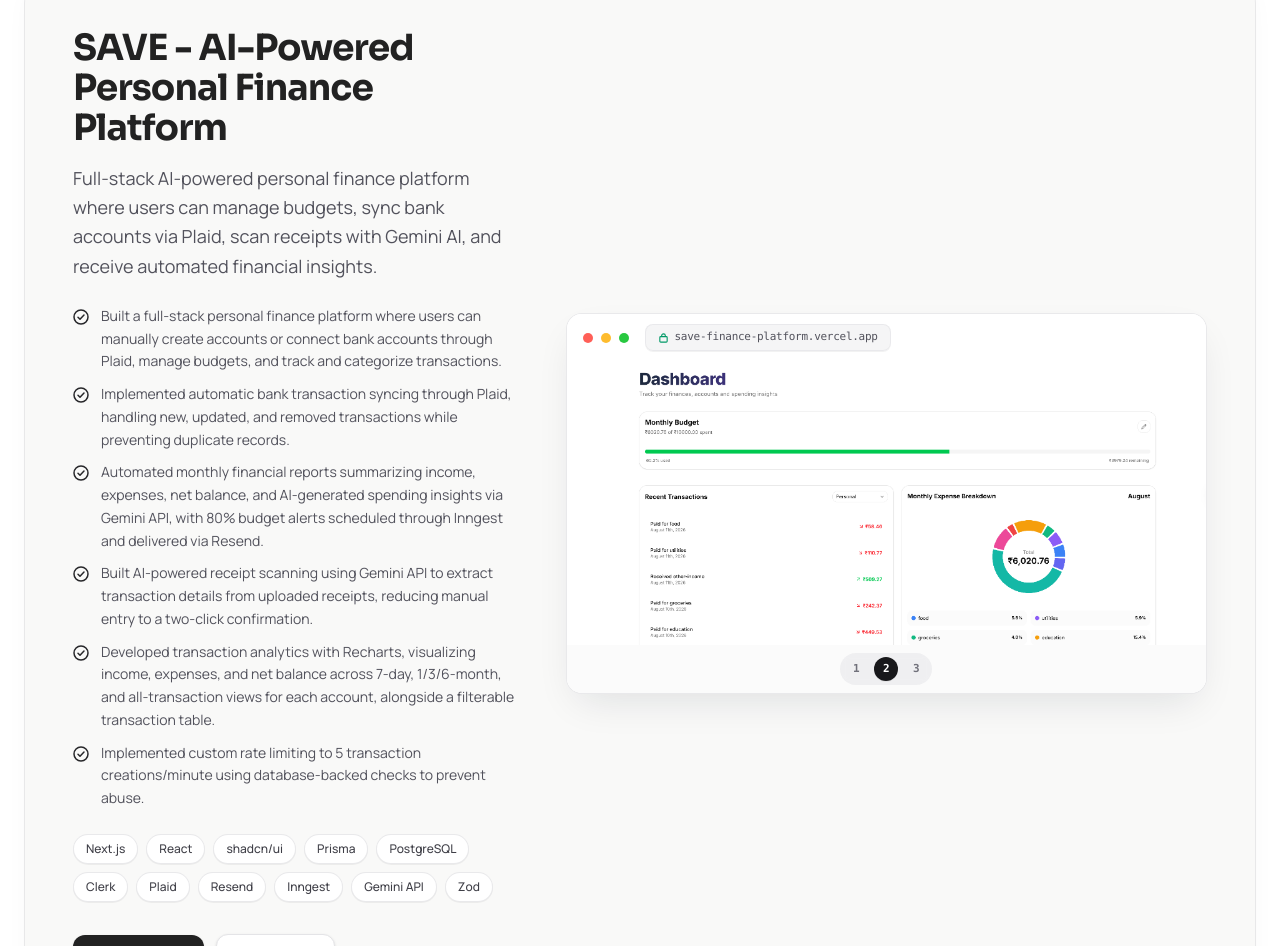
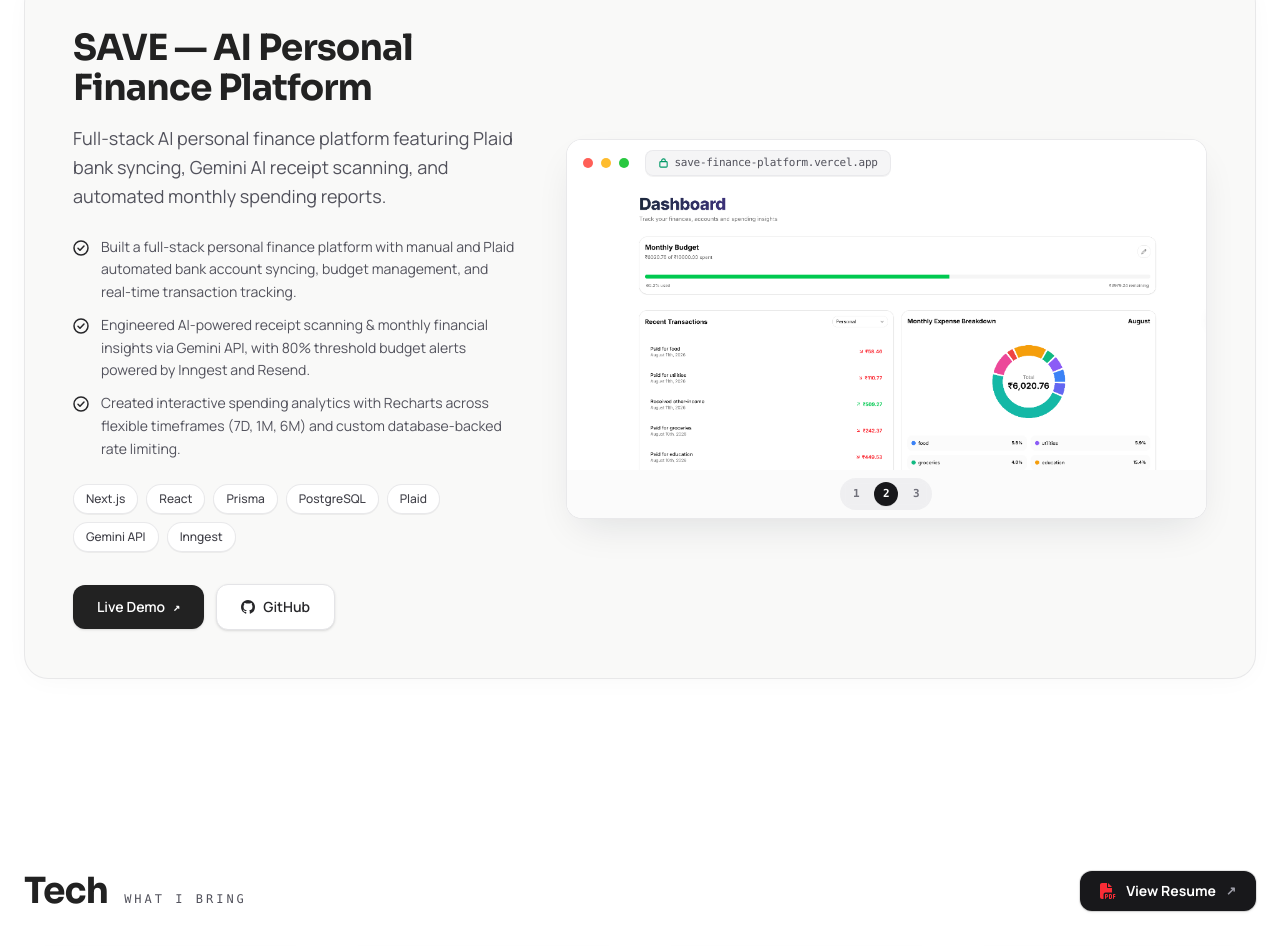
Before and after one commit to abhishek-vetal/portfolio, a Next.js app: page / in a window 1280 px wide. Shown: the part 1854-2800 px from the top of the page. Built offline with nearby package versions, Linux system fonts and the light colour scheme.

Commit message:
Streamline and condense SAVE project card for clean layout

```diff
--- a/src/app/page.tsx
+++ b/src/app/page.tsx
@@ -29,29 +29,22 @@
     ],
   },
   {
-    name: "SAVE - AI-Powered Personal Finance Platform",
+    name: "SAVE — AI Personal Finance Platform",
     description:
-      "Full-stack AI-powered personal finance platform where users can manage budgets, sync bank accounts via Plaid, scan receipts with Gemini AI, and receive automated financial insights.",
+      "Full-stack AI personal finance platform featuring Plaid bank syncing, Gemini AI receipt scanning, and automated monthly spending reports.",
     points: [
-      "Built a full-stack personal finance platform where users can manually create accounts or connect bank accounts through Plaid, manage budgets, and track and categorize transactions.",
-      "Implemented automatic bank transaction syncing through Plaid, handling new, updated, and removed transactions while preventing duplicate records.",
-      "Automated monthly financial reports summarizing income, expenses, net balance, and AI-generated spending insights via Gemini API, with 80% budget alerts scheduled through Inngest and delivered via Resend.",
-      "Built AI-powered receipt scanning using Gemini API to extract transaction details from uploaded receipts, reducing manual entry to a two-click confirmation.",
-      "Developed transaction analytics with Recharts, visualizing income, expenses, and net balance across 7-day, 1/3/6-month, and all-transaction views for each account, alongside a filterable transaction table.",
-      "Implemented custom rate limiting to 5 transaction creations/minute using database-backed checks to prevent abuse.",
+      "Built a full-stack personal finance platform with manual and Plaid automated bank account syncing, budget management, and real-time transaction tracking.",
+      "Engineered AI-powered receipt scanning & monthly financial insights via Gemini API, with 80% threshold budget alerts powered by Inngest and Resend.",
+      "Created interactive spending analytics with Recharts across flexible timeframes (7D, 1M, 6M) and custom database-backed rate limiting.",
     ],
     stack: [
       "Next.js",
       "React",
-      "shadcn/ui",
       "Prisma",
       "PostgreSQL",
-      "Clerk",
       "Plaid",
-      "Resend",
+      "Gemini API",
       "Inngest",
-      "Gemini API",
-      "Zod",
     ],
     live: "https://save-finance-platform.vercel.app",
     github: "https://github.com/abhishek-vetal/save",
```
